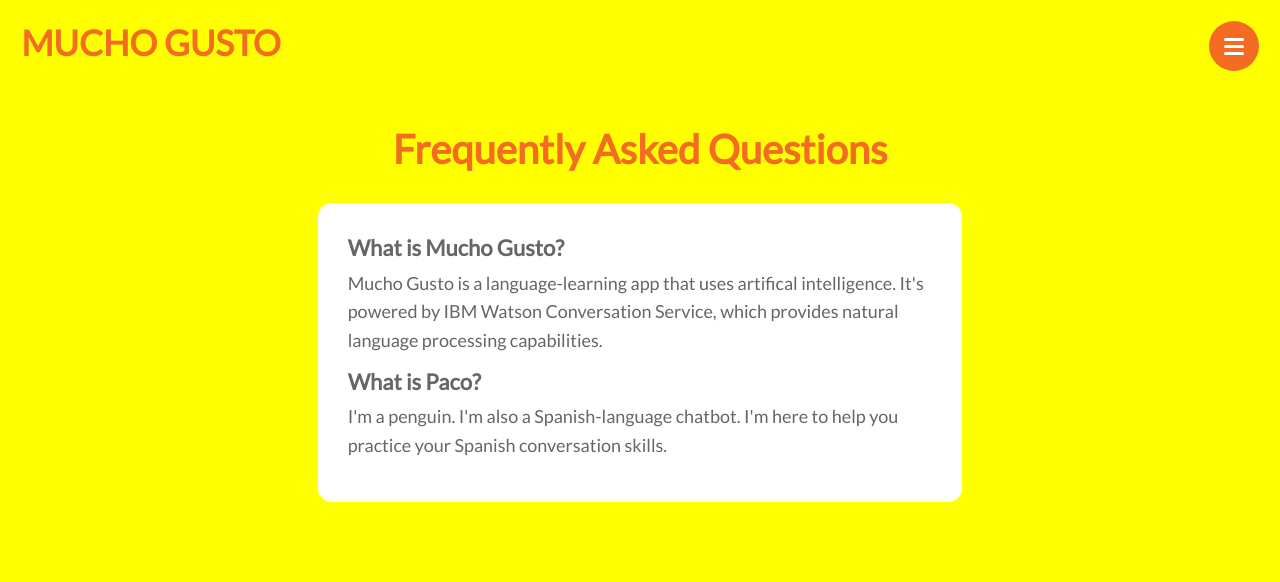
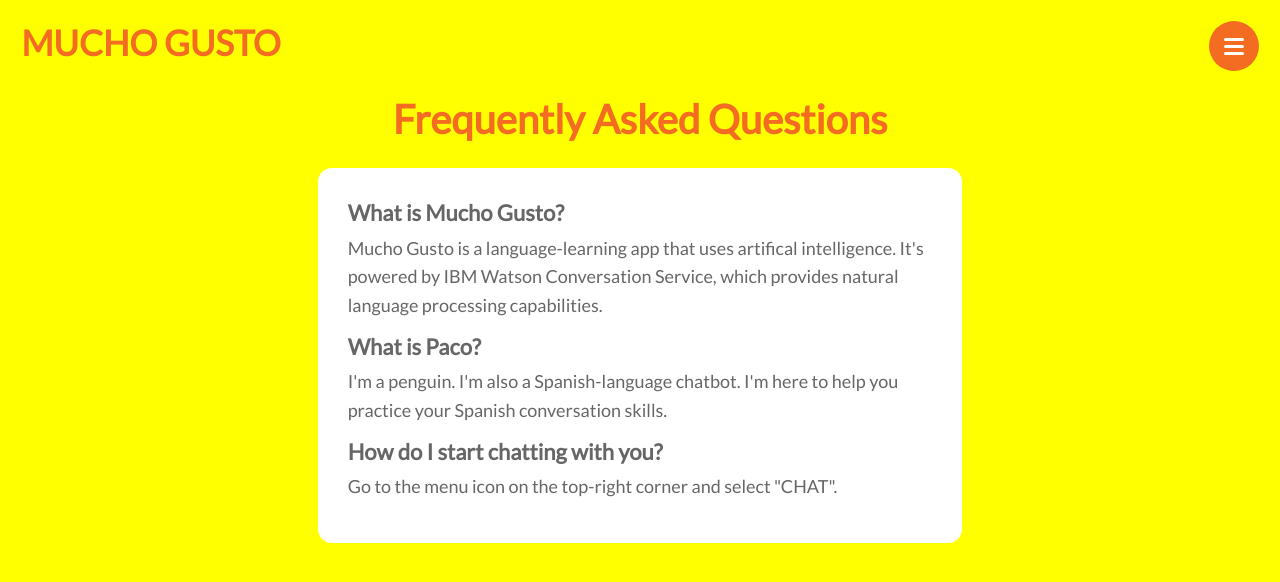
Before and after one commit to gladysum-zz/mucho-gusto, a React app: page /faqs in a window 1280 px wide. Shown: the top 582 px of the page. Built offline with nearby package versions, Linux system fonts and the light colour scheme.

Commit message:
added to faqs

```diff
--- a/browser/FAQS.js
+++ b/browser/FAQS.js
@@ -22,6 +22,13 @@ const About = () => (
           <div className="answer">
             I'm a penguin. I'm also a Spanish-language chatbot. I'm here to help you practice your Spanish conversation skills.
           </div>
+          <div className="question">
+            How do I start chatting with you?
+          </div>
+          <div className="answer">
+            Go to the menu icon on the top-right corner and select "CHAT".
+          </div>
+
       </div>
     </div>
     <div className="faqs-col-right"></div>
--- a/public/style.css
+++ b/public/style.css
@@ -452,7 +452,7 @@ a:active {
   font-size: 40px;
   color: #f46b22;
   font-weight: bold;
-  padding: 30px;
+  padding-bottom: 25px;
 }
 
 .faqs-col-left {
```
Also changed, not shown: public/bundle.js, 1 other file (tests, documents, lock files or other folders).
